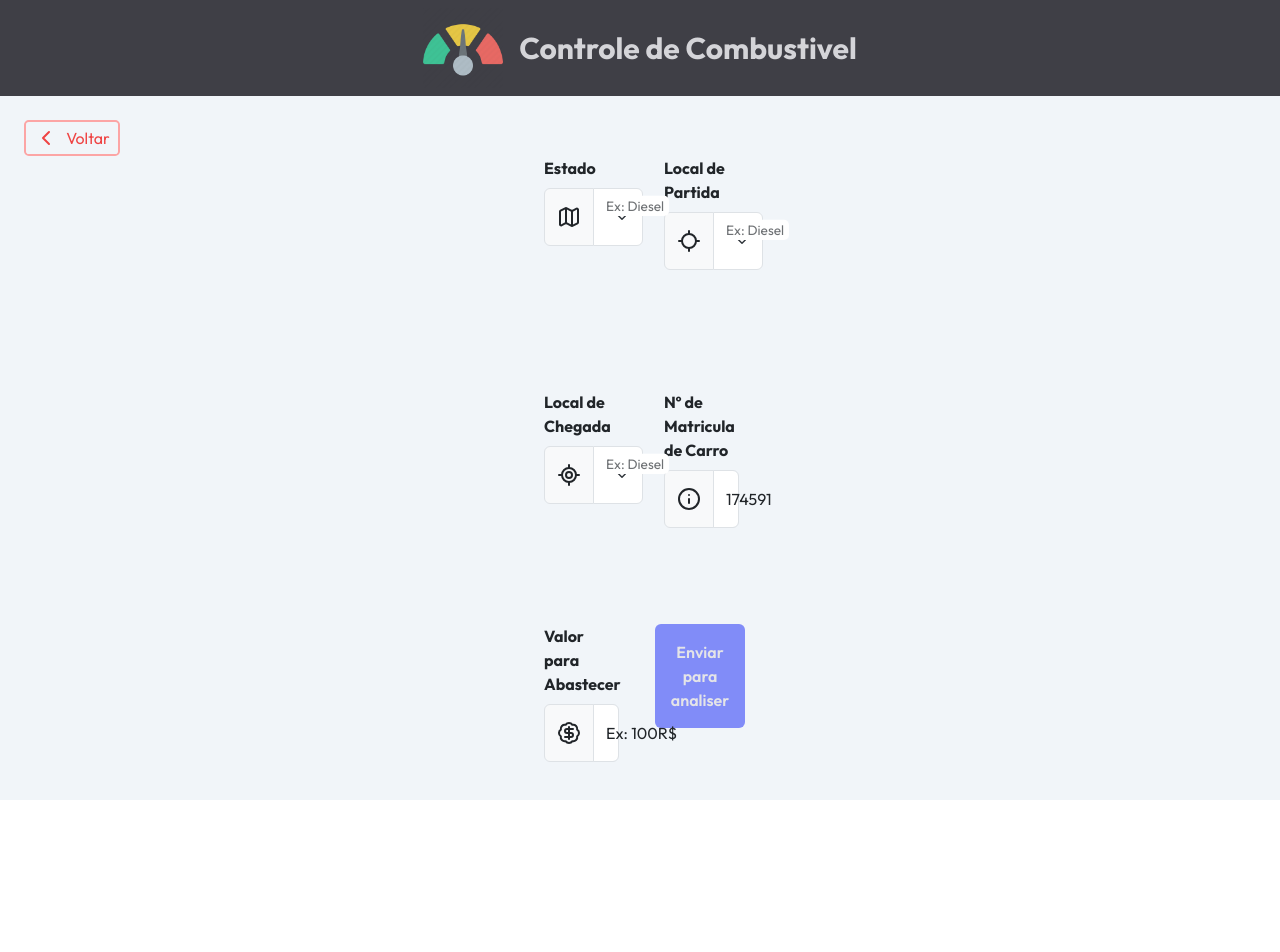
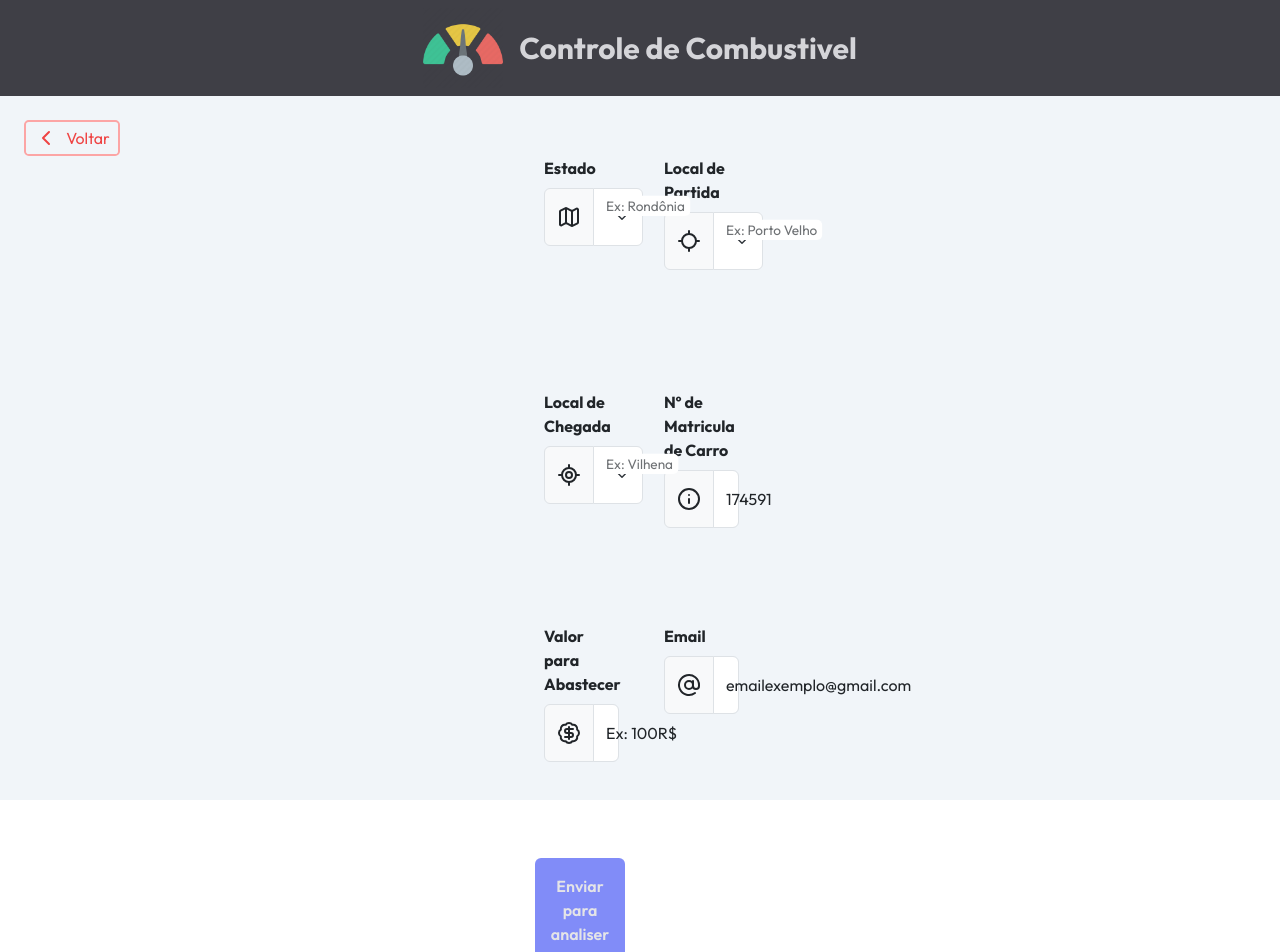
Before and after one commit to Andre-Oliveiraa/Controle_de_Combustivel, a React (Vite) app: page /ControleOfCombustivel in a window 1280 px wide. Shown: the top 952 px of the page. Before the commit the page ends 810 px from the top, so only its background shows below. Built offline with nearby package versions, Linux system fonts and the light colour scheme.

Commit message:
Finalização do Projeto

```diff
--- a/src/routes/ControleOfCombustivel/App.tsx
+++ b/src/routes/ControleOfCombustivel/App.tsx
@@ -2,7 +2,7 @@
 
 import 'bootstrap/dist/css/bootstrap.min.css';
 import { HeaderIcon, HeaderRoot, HeaderTitle } from '../../components/header';
-import { ChevronLeft, Info, BadgeDollarSign, Map, Locate, LocateFixed } from 'lucide-react'
+import { ChevronLeft, Info, BadgeDollarSign, Map, Locate, LocateFixed, AtSign } from 'lucide-react'
 import { Link } from 'react-router-dom';
 import { useState } from 'react';
 import Form from 'react-bootstrap/Form';
@@ -112,7 +112,7 @@ export default function App() {
           <InputGroup className="mb-5">
             <InputGroup.Text><Map /></InputGroup.Text>
             <FloatingLabel
-              label='Ex: Diesel'
+              label='Ex: Rondônia'
             >
               <Form.Select
                 aria-label="Default select example"
@@ -132,7 +132,7 @@ export default function App() {
           <InputGroup className="mb-5">
             <InputGroup.Text><Locate  /></InputGroup.Text>
             <FloatingLabel
-              label='Ex: Diesel'
+              label='Ex: Porto Velho'
             >
               <Form.Select
                 aria-label="Default select example"
@@ -152,7 +152,7 @@ export default function App() {
           <InputGroup className="mb-5">
             <InputGroup.Text><LocateFixed /></InputGroup.Text>
             <FloatingLabel
-              label='Ex: Diesel'
+              label='Ex: Vilhena'
             >
               <Form.Select
                 aria-label="Default select example"
@@ -176,12 +176,11 @@ export default function App() {
             >
               <Form.Control
                 className='font-bold text-zinc-500 focus:text-zinc-500 h-full'
-                type="number"
+                type="text"
                 placeholder='174597841'
                 aria-describedby="Nº de Matricula de Carro"
                 required
                 maxLength={6}
-                min={0}
               />
             </FloatingLabel>
           </InputGroup>
@@ -204,10 +203,30 @@ export default function App() {
             </FloatingLabel>
           </InputGroup>
         </div>
-
-        <div className="flex justify-center">
+        <div className='h-16'>
+          <Form.Label className='font-bold'>Email</Form.Label>
+          <InputGroup className="mb-5">
+            <InputGroup.Text><AtSign  /></InputGroup.Text>
+            <FloatingLabel
+              label='emailexemplo@gmail.com'
+            >
+              <Form.Control
+                className='font-bold text-zinc-500 focus:text-zinc-500 h-full'
+                type="text"
+                placeholder='emailexemplo@gmail.com'
+                aria-describedby="Nº de Matricula de Carro"
+                required
+                maxLength={6}
+              />
+            </FloatingLabel>
+          </InputGroup>
+        </div>
+        <div className="flex justify-center flex-col items-center">
           <Link to={'/SucessControl'}>
             <button type={'submit'} className='font-semibold text-zinc-200 rounded p-3 bg-indigo-400 border-none hover:bg-indigo-500 transition-all'>Enviar para analiser</button>
+          </Link>
+          <Link to={'/CadastraVeiculos'}>
+            <p className='text-sm text-slate-400 hover:text-cyan-500 transition-all'> Aviso! Cadastre primeiro seu veículo.</p>
           </Link>
         </div>
       </form>
--- a/src/routes/PrimaryWindows/App.tsx
+++ b/src/routes/PrimaryWindows/App.tsx
@@ -19,7 +19,7 @@ export default function App() {
             <div className='flex flex-row justify-between w-1/2'>
 
                 <Link to={'CadastraVeiculos'}>
-                    <button className='font-semibold text-zinc-200 rounded p-3 bg-indigo-400 border-none hover:bg-indigo-500 transition-all'>Cadastra Veiculo</button>
+                    <button className='font-semibold text-zinc-200 rounded p-3 bg-indigo-400 border-none hover:bg-indigo-500 transition-all'>Cadastra Veículo</button>
                 </Link>
 
                 <Link to={'ControleOfCombustivel'}>
--- a/src/routes/SucesssControl/App.tsx
+++ b/src/routes/SucesssControl/App.tsx
@@ -2,7 +2,7 @@
 
 import 'bootstrap/dist/css/bootstrap.min.css';
 import { HeaderIcon, HeaderRoot, HeaderTitle } from '../../components/header';
-import { ChevronLeft, BadgeCheck  } from 'lucide-react'
+import { ChevronLeft, BadgeCheck } from 'lucide-react'
 import { Link } from 'react-router-dom';
 
 export default function App() {
@@ -14,14 +14,19 @@ export default function App() {
         <HeaderTitle>Controle de Combustivel</HeaderTitle>
       </HeaderRoot>
 
-      <div className='font-semibold flex flex-row justify-center items-center gap-2 text-green-600 text-2xl'>
-        <BadgeCheck size={30}/>
-        <p>Enviado para analise</p>
+      <div className='flex flex-col items-center'>
+        <div className='font-semibold flex flex-row justify-center items-center gap-2 text-green-600 text-2xl'>
+          <BadgeCheck size={30} />
+          <p>Enviado para analise</p>
+        </div>
+        <div>
+          <p className='font-semibold text-slate-400'>Resposta sera enviada pelo email</p>
+        </div>
       </div>
 
       <div className='w-24 ml-4 '>
         <Link to={'/'} >
-          <button className='flex flex-row gap-2 p-1 text-red-500 border-red-300 border-2 w-24 items-center justify-center rounded-lg'> <ChevronLeft   /> <p className='hover:outline-none'>Voltar</p></button>
+          <button className='flex flex-row gap-2 p-1 text-red-500 border-red-300 border-2 w-24 items-center justify-center rounded-lg'> <ChevronLeft /> <p className='hover:outline-none'>Voltar</p></button>
         </Link>
       </div>
 
```
Also changed, not shown: 1 other file (tests, documents, lock files or other folders).
